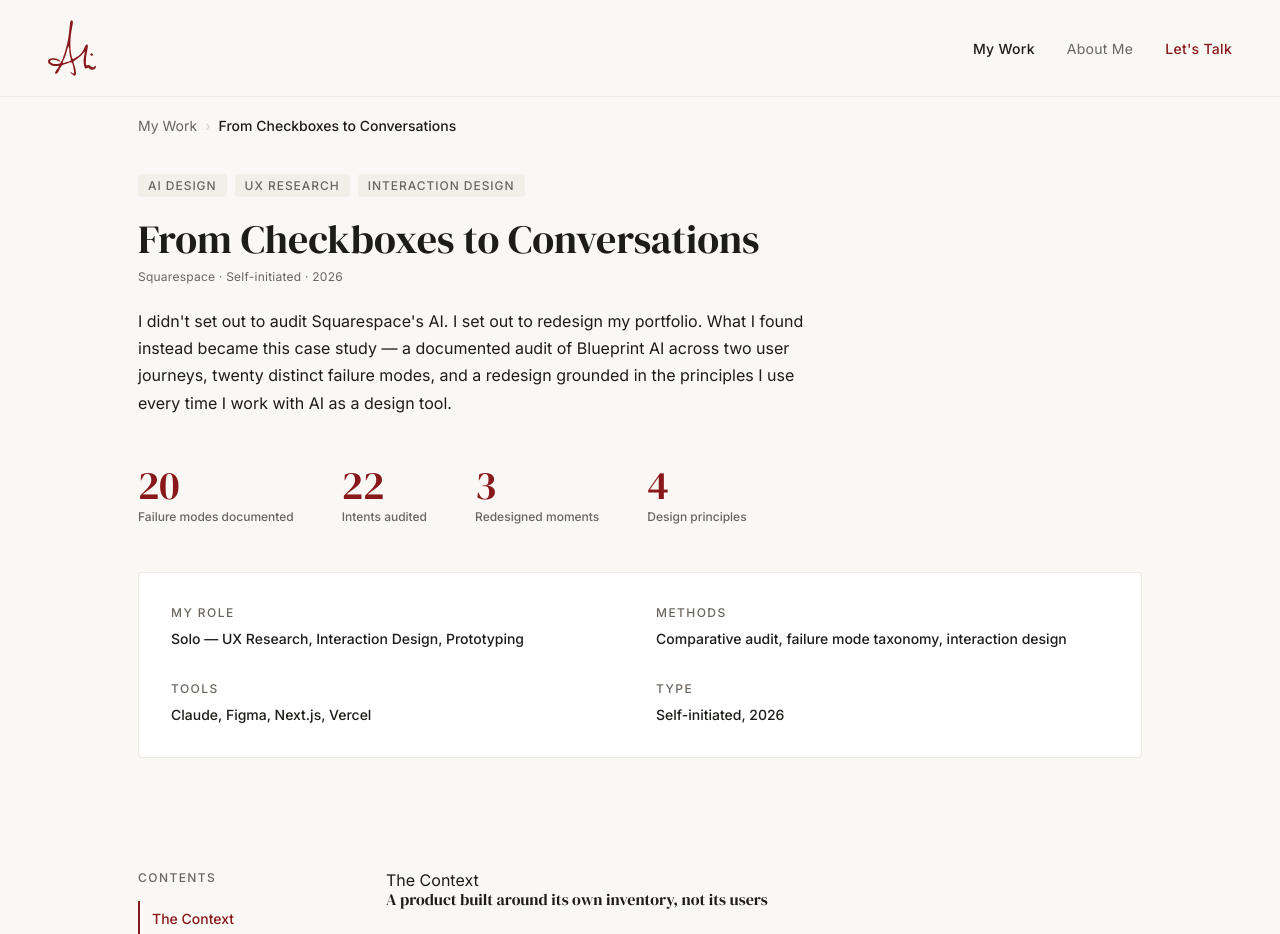
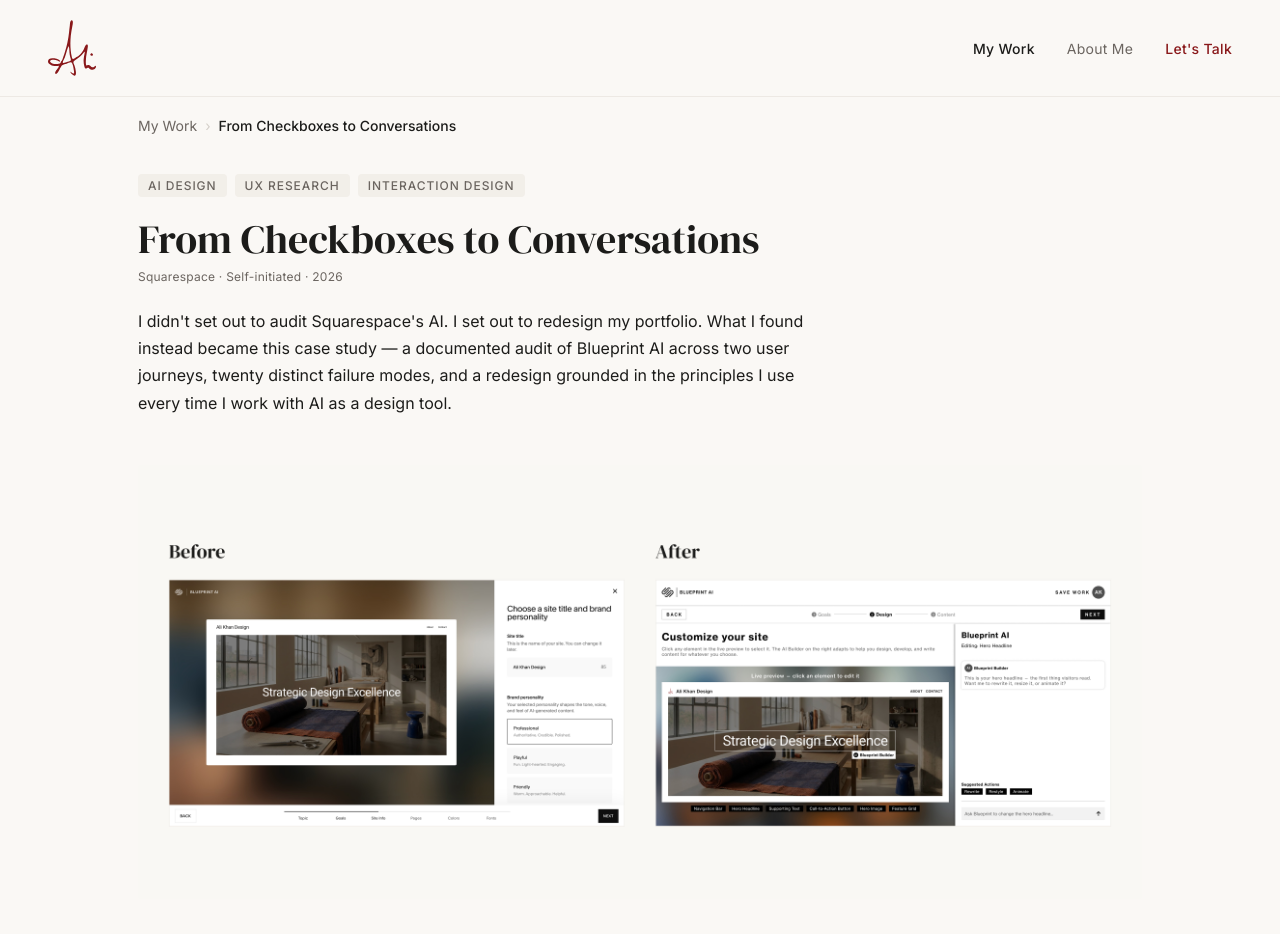
Before and after one commit to alikhandesign/alikhandesign.com, a Next.js app: page /work/squarespace-redesign in a window 1280 px wide. Shown: the top 934 px of the page. Built offline with nearby package versions, Linux system fonts and the light colour scheme.

Commit message:
feat(squarespace-redesign): add hero image, add heroImage prop to CaseStudyPage

```diff
--- a/app/components/CaseStudyPage.tsx
+++ b/app/components/CaseStudyPage.tsx
@@ -28,6 +28,10 @@ interface CaseStudyPageProps {
   // Optional password gate
   unlocked?: boolean
 
+  // Optional hero image
+  heroImage?: string
+  heroImageAlt?: string
+
   // Main content
   children: React.ReactNode
 
@@ -47,6 +51,8 @@ export default function CaseStudyPage({
   details,
   sections,
   unlocked,
+  heroImage,
+  heroImageAlt = 'Case study hero image',
   children,
   cta,
   next,
@@ -101,6 +107,17 @@ export default function CaseStudyPage({
             {hook}
           </p>
         </header>
+
+        {/* ── Hero image ── */}
+        {heroImage && (
+          <div style={{ padding: '0 3rem 2rem' }}>
+            <img
+              src={heroImage}
+              alt={heroImageAlt}
+              style={{ width: '100%', borderRadius: 'var(--radius-sm)', display: 'block' }}
+            />
+          </div>
+        )}
 
         {/* ── Header metrics ── */}
         {metrics && metrics.length > 0 && (
--- a/app/work/squarespace-redesign/page.tsx
+++ b/app/work/squarespace-redesign/page.tsx
@@ -190,6 +190,8 @@ export default function SquarespaceRedesignPage() {
         { label: 'Type', value: 'Self-initiated, 2026' },
       ]}
       sections={['the-context', 'the-problem', 'the-research', 'the-insight', 'the-design', 'the-outcomes', 'the-reflection']}
+      heroImage="/images/work/squarespace-redesign/hero-before-after.jpg"
+      heroImageAlt="Before: Squarespace Blueprint AI generates 'Strategic Design Excellence' for a UX designer. After: the redesigned transparent builder showing AI reasoning inline."
       cta={{ title: 'Interested in how this came together?' }}
       next={getNextWork('squarespace-redesign')!}
     >
```
Also changed, not shown: public/images/work/squarespace-redesign/hero-before-after.jpg (added).
